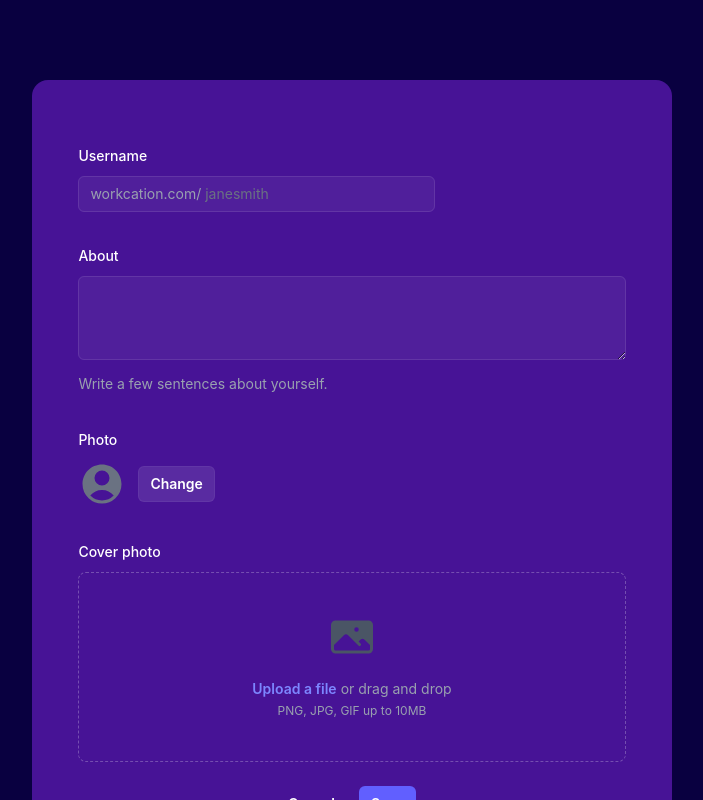
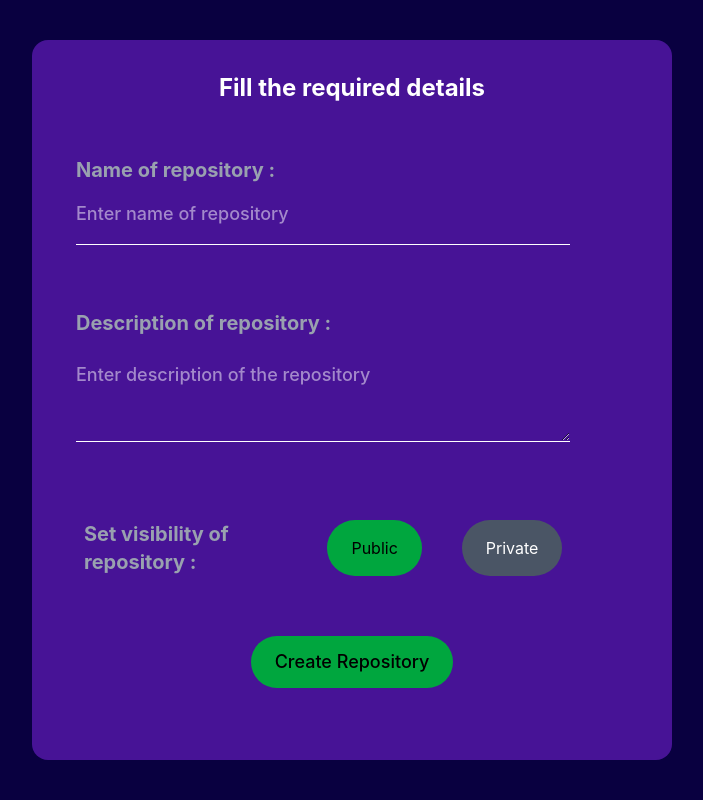
Before and after one commit to RudrakshRaina07/DataPool-Project, a React app in the folder Frontend/: page /create in a window 1280 px wide. Shown: the whole page, without its empty margins (288-991 px from the left). Built offline with nearby package versions, Linux system fonts and the light colour scheme; sample sign-in values are in the browser's storage; the HTML template or start-up script is replaced by a standard one.

Commit message:
add repo creation

```diff
--- a/Frontend/src/components/repo/CreateRepo.jsx
+++ b/Frontend/src/components/repo/CreateRepo.jsx
@@ -1,67 +1,99 @@
-import React from 'react'
+import axios from 'axios'
+import React, { useState } from 'react'
+import { useNavigate } from 'react-router-dom'
 
 const CreateRepo = () => {
+    const [name, setName] = useState("")
+    const [description, setDescription] = useState("")
+    const [loading, setLoading] = useState(false)
+    const [visibility, setVisibility] = useState(true)
+    const navigate = useNavigate()
+
+    const handleSubmit = async() => {
+        if(!name){
+            alert("Repository name is required")
+            return;
+        }
+
+        try {
+            setLoading(true)
+
+            const owner = await localStorage.getItem("userId")
+
+            const res = await axios.post("http://localhost:3000/repo/create", {
+                name,
+                description,
+                visibility,
+                owner,
+                issues: [],
+            })
+
+            alert("Repository created successfully")
+            setLoading(false)
+
+            navigate("/")
+        } catch (error) {
+            console.error("Error creating repository :", error);
+            alert("Failed to create repository")
+            setLoading(false)
+        }
+    }
+
   return (
     <div className="flex flex-col justify-between h-screen bg-[#090040] items-center text-white overflow-auto ">
-        <div className="bg-[#471396] mt-20 p-6 w-[50%]  rounded-2xl flex items-center flex-col">
-            <form >
-                  <div class="space-y-12">
-                    <div class="border-b border-white/10 pb-12">
-                        <div class="mt-10 grid grid-cols-1 gap-x-6 gap-y-8 sm:grid-cols-6">
-                            <div class="sm:col-span-4">
-                        <label for="username" class="block text-sm/6 font-medium text-white">Username</label>
-                        <div class="mt-2">
-                            <div class="flex items-center rounded-md bg-white/5 pl-3 outline-1 -outline-offset-1 outline-white/10 focus-within:outline-2 focus-within:-outline-offset-2 focus-within:outline-indigo-500">
-                            <div class="shrink-0 text-base text-gray-400 select-none sm:text-sm/6">workcation.com/</div>
-                            <input id="username" type="text" name="username" placeholder="janesmith" class="block min-w-0 grow bg-transparent py-1.5 pr-3 pl-1 text-base text-white placeholder:text-gray-500 focus:outline-none sm:text-sm/6" />
-                            </div>
-                        </div>
-                        </div>
-
-                        <div class="col-span-full">
-                        <label for="about" class="block text-sm/6 font-medium text-white">About</label>
-                        <div class="mt-2">
-                            <textarea id="about" name="about" rows="3" class="block w-full rounded-md bg-white/5 px-3 py-1.5 text-base text-white outline-1 -outline-offset-1 outline-white/10 placeholder:text-gray-500 focus:outline-2 focus:-outline-offset-2 focus:outline-indigo-500 sm:text-sm/6"></textarea>
-                        </div>
-                        <p class="mt-3 text-sm/6 text-gray-400">Write a few sentences about yourself.</p>
-                        </div>
-
-                        <div class="col-span-full">
-                        <label for="photo" class="block text-sm/6 font-medium text-white">Photo</label>
-                        <div class="mt-2 flex items-center gap-x-3">
-                            <svg viewBox="0 0 24 24" fill="currentColor" data-slot="icon" aria-hidden="true" class="size-12 text-gray-500">
-                            <path d="M18.685 19.097A9.723 9.723 0 0 0 21.75 12c0-5.385-4.365-9.75-9.75-9.75S2.25 6.615 2.25 12a9.723 9.723 0 0 0 3.065 7.097A9.716 9.716 0 0 0 12 21.75a9.716 9.716 0 0 0 6.685-2.653Zm-12.54-1.285A7.486 7.486 0 0 1 12 15a7.486 7.486 0 0 1 5.855 2.812A8.224 8.224 0 0 1 12 20.25a8.224 8.224 0 0 1-5.855-2.438ZM15.75 9a3.75 3.75 0 1 1-7.5 0 3.75 3.75 0 0 1 7.5 0Z" clip-rule="evenodd" fill-rule="evenodd" />
-                            </svg>
-                            <button type="button" class="rounded-md bg-white/10 px-3 py-2 text-sm font-semibold text-white inset-ring inset-ring-white/5 hover:bg-white/20">Change</button>
-                        </div>
-                        </div>
-
-                        <div class="col-span-full">
-                        <label for="cover-photo" class="block text-sm/6 font-medium text-white">Cover photo</label>
-                        <div class="mt-2 flex justify-center rounded-lg border border-dashed border-white/25 px-6 py-10">
-                            <div class="text-center">
-                            <svg viewBox="0 0 24 24" fill="currentColor" data-slot="icon" aria-hidden="true" class="mx-auto size-12 text-gray-600">
-                                <path d="M1.5 6a2.25 2.25 0 0 1 2.25-2.25h16.5A2.25 2.25 0 0 1 22.5 6v12a2.25 2.25 0 0 1-2.25 2.25H3.75A2.25 2.25 0 0 1 1.5 18V6ZM3 16.06V18c0 .414.336.75.75.75h16.5A.75.75 0 0 0 21 18v-1.94l-2.69-2.689a1.5 1.5 0 0 0-2.12 0l-.88.879.97.97a.75.75 0 1 1-1.06 1.06l-5.16-5.159a1.5 1.5 0 0 0-2.12 0L3 16.061Zm10.125-7.81a1.125 1.125 0 1 1 2.25 0 1.125 1.125 0 0 1-2.25 0Z" clip-rule="evenodd" fill-rule="evenodd" />
-                            </svg>
-                            <div class="mt-4 flex text-sm/6 text-gray-400">
-                                <label for="file-upload" class="relative cursor-pointer rounded-md bg-transparent font-semibold text-indigo-400 focus-within:outline-2 focus-within:outline-offset-2 focus-within:outline-indigo-500 hover:text-indigo-300">
-                                <span>Upload a file</span>
-                                <input id="file-upload" type="file" name="file-upload" class="sr-only" />
-                                </label>
-                                <p class="pl-1">or drag and drop</p>
-                            </div>
-                            <p class="text-xs/5 text-gray-400">PNG, JPG, GIF up to 10MB</p>
-                            </div>
-                        </div>
-                        </div>
-                        </div>
-                        <div class="mt-6 flex items-center justify-center gap-x-6">
-                            <button type="button" class="text-sm/6 font-semibold text-white">Cancel</button>
-                            <button type="submit" class="rounded-md bg-indigo-500 px-3 py-2 text-sm font-semibold text-white focus-visible:outline-2 focus-visible:outline-offset-2 focus-visible:outline-indigo-500">Save</button>
-                        </div>
-                    </div>
+        <div className="bg-[#471396] mt-10 w-[50%] h-[90%] p-8 rounded-2xl flex flex-col gap-10 ">
+                <div className='flex justify-center items-center'>
+                    <h1 className='font-bold text-2xl'>Fill the required details</h1>
                 </div>
-            </form>
+                <div className='w-[90%] p-3'>
+                    <label className='text-xl font-bold text-gray-400' >Name of repository :</label>
+                    <input
+                        type='text'
+                        placeholder='Enter name of repository'
+                        className="border-b w-full font-medium text-lg outline-none py-4"
+                        value={name}
+                        onChange={(e) => {
+                            setName(e.target.value)
+                        }}
+                    />
+                </div>
+                <div className='w-[90%] p-3'>
+                    <label className='text-xl font-bold text-gray-400 '>Description of repository :</label>
+                    <textarea
+                        type='text'
+                        placeholder='Enter description of the repository'
+                        className="border-b w-full font-medium text-lg outline-none py-6"
+                        value={description}
+                        onChange={(e) => {
+                            setDescription(e.target.value)
+                        }}
+                    />
+                </div>
+                <div className='w-[90%] p-5 gap-10 flex'>
+                    <label className='text-xl font-bold text-gray-400 ' > Set visibility of repository :</label>
+                    <button
+                        onClick={() =>{
+                            setVisibility(true)
+                        }}
+                        className={`px-6 py-3 rounded-full active:scale-95 cursor-pointer ${visibility ? 'bg-green-600 text-black' : 'bg-gray-600 text-white'}`}>
+                        Public
+                    </button>
+                    <button
+                        onClick={() =>{
+                            setVisibility(false)
+                        }}
+                        className={`px-6 py-3 rounded-full active:scale-95 cursor-pointer ${visibility ? 'bg-gray-600 text-white' : 'bg-green-600 text-black'}`}>
+                        Private
+                    </button>
+                </div>
+                <div className='flex justify-center items-center mb-4'>
+                    <button
+                        onClick={handleSubmit}
+                        disabled={loading}
+                        className="px-6 py-3 font-medium text-lg rounded-full active:scale-95 cursor-pointer bg-green-600 text-black mg-4">
+                            {loading ? "Creating..." : "Create Repository"}
+                        </button>
+                </div>
         </div>
     </div>
   )
```
Also changed, not shown: 1 other file (tests, documents, lock files or other folders).
